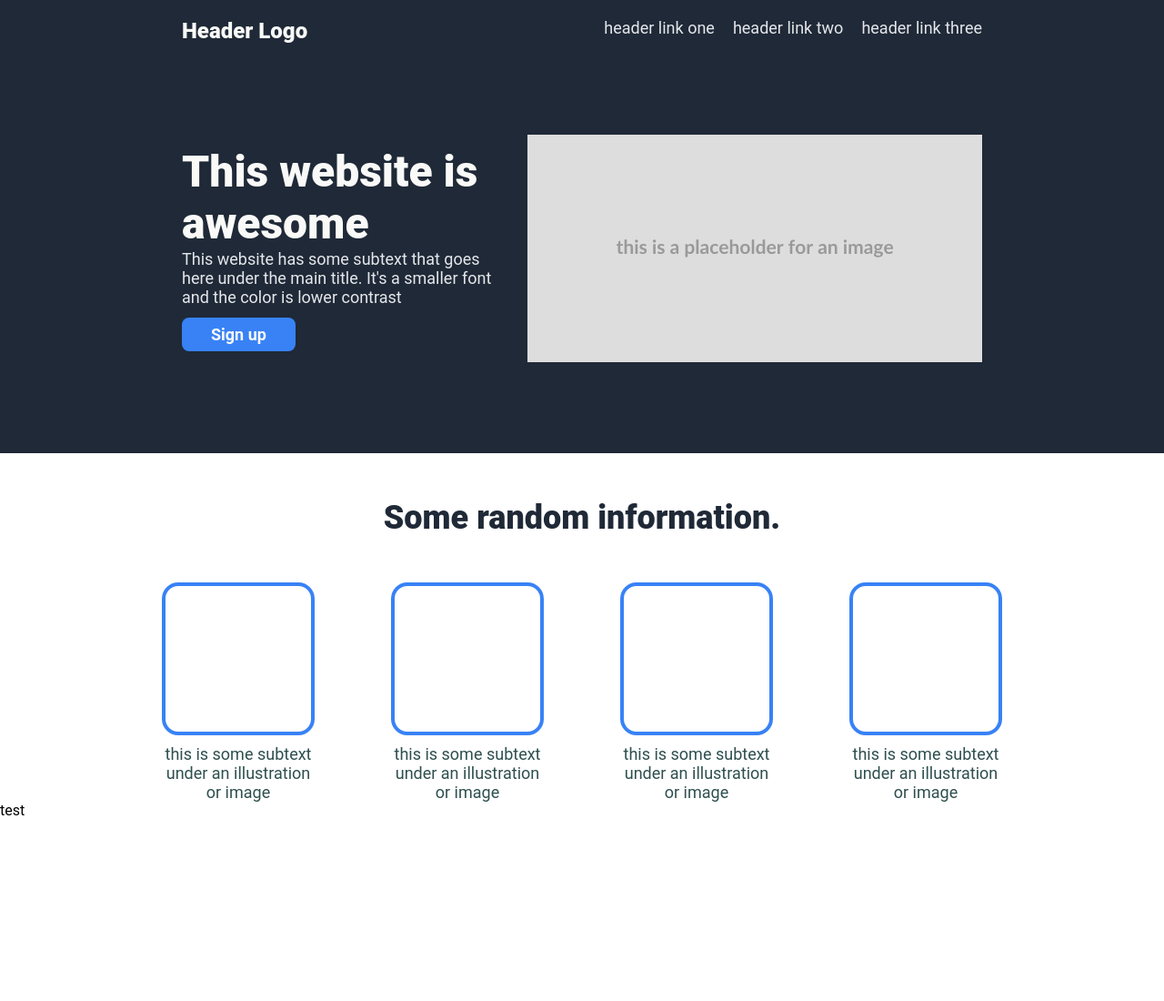
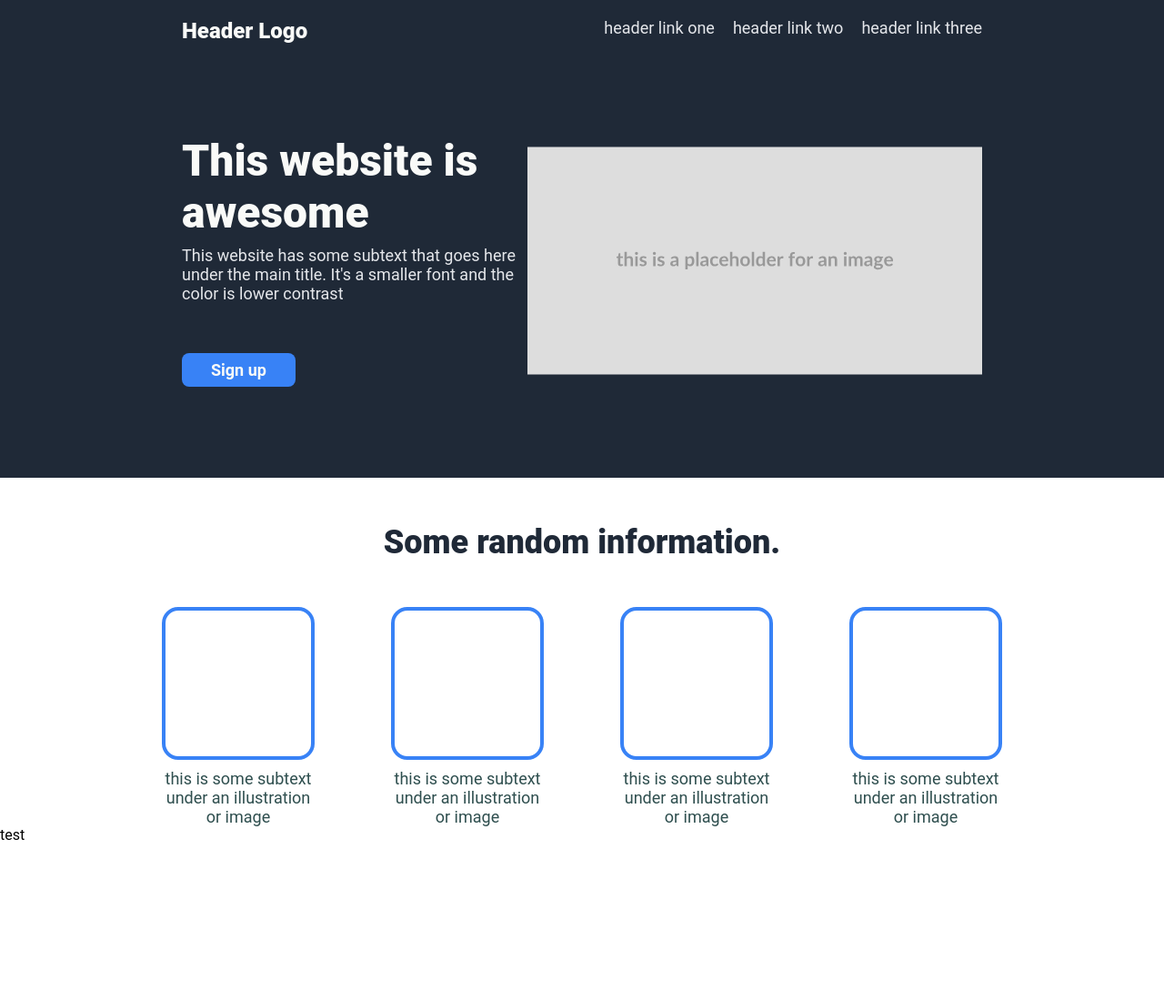
Before and after one commit to andrewtech95/odin-landing_page, a plain HTML site: page index.html in a window 1280 px wide. Shown: the top 1100 px of the page at 91% size. Drawn offline with Linux system fonts and the light colour scheme.

Commit message:
Add changes to section one

```diff
--- a/index.html
+++ b/index.html
@@ -3,7 +3,7 @@
   <head>
     <meta charset="UTF-8">
     <meta name="viewport" content="width=device-width, initial-scale=1.0">
-    <title>Document</title>
+    <title>Landing Page</title>
     <link rel="stylesheet" href="style.css">
   </head>
   <body>
--- a/style.css
+++ b/style.css
@@ -1,8 +1,8 @@
 body {
+  font-family: Roboto, sans-serif;
+  margin: 0;
   display: flex;
   flex-direction: column;
-  font-family: Roboto, sans-serif;
-  margin: 0;
 }
 
 /* First section */
@@ -20,7 +20,7 @@ body {
 .hero_body {
   padding: 100px 0;
   display: flex;
-  gap: 16px;
+  justify-content: space-between;
 }
 
 .hero_content {
@@ -28,7 +28,6 @@ body {
   flex-direction: column;
   justify-content: center;
   align-items: flex-start;
-  flex: 1;
 }
 
 ul {
@@ -61,6 +60,10 @@ a {
   color: #E5E7EB;
 }
 
+.hero_secondary_text {
+  margin: 8px 0 55px;
+}
+
 button {
   font-family: Roboto, sans-serif;
   font-size: 18px;
@@ -70,7 +73,6 @@ button {
   background-color: #3882F6;
   color: #F9FAF8;
   padding: 8px 32px;
-  margin-top: 12px;
 }
 
 /* Second section */
```
